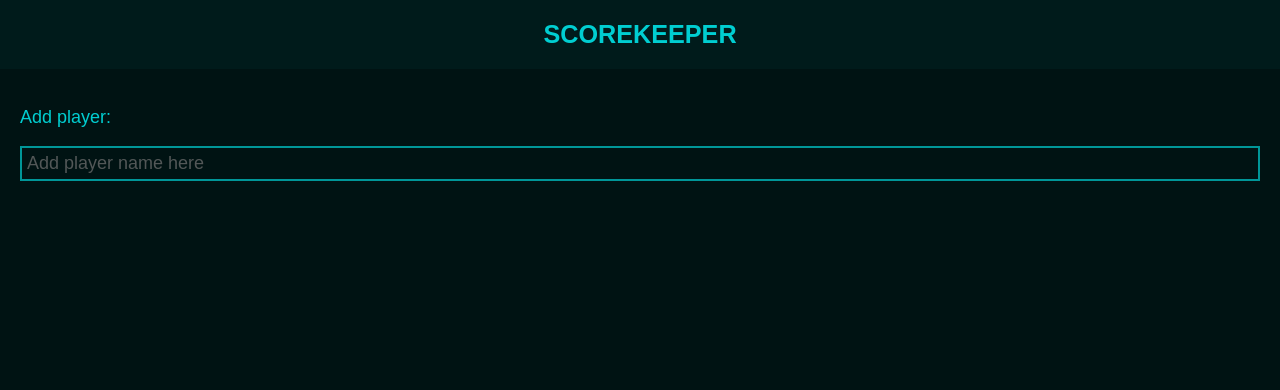
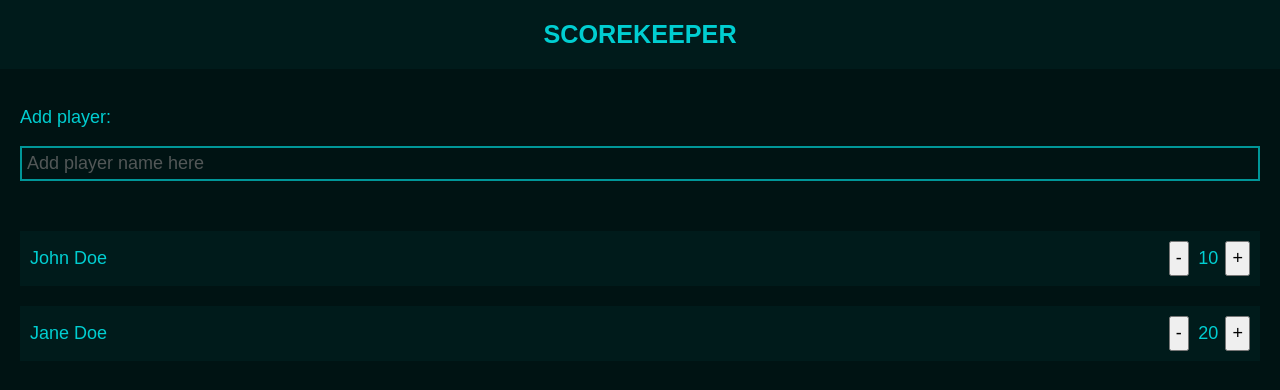
Before and after one commit to aseeba/scorekeeper, a React (Create React App) app: page / in a window 1280 px wide. Shown: the top 390 px of the page. Built offline with nearby package versions, Linux system fonts and the light colour scheme.

Commit message:
Add Player

```diff
--- a/src/components/App.js
+++ b/src/components/App.js
@@ -1,6 +1,7 @@
 import './App.css'
 import PlayerForm from './PlayerForm'
 import Header from './Header'
+import Player from './Player'
 
 function App() {
   return (
@@ -8,6 +9,18 @@ function App() {
     <Header title="SCOREKEEPER" />
     <div className="App">
       <PlayerForm onAddPlayer={() => console.log('onAddPlayer')} />
+      <Player
+      name="John Doe"
+      score="10"
+      onPlus={() => console.log('onPlus')}
+      onMinus={() => console.log('onPlus')}
+      />
+      <Player
+      name="Jane Doe"
+      score="20"
+      onPlus={() => console.log('onPlus')}
+      onMinus={() => console.log('onPlus')}
+      />
     </div>
     </>
   )
--- a/src/components/Player.css
+++ b/src/components/Player.css
@@ -0,0 +1,14 @@
+.Player {
+    display: flex;
+    align-items: center;
+    justify-content: space-between;
+    background-color: rgb(0, 27, 27);
+    padding: 10px;
+}
+
+.Player__score {
+    display: grid;
+    gap: 5px;
+    grid-template-columns: repeat(3, 1fr);
+    place-items: center;
+}
--- a/src/components/Player.js
+++ b/src/components/Player.js
@@ -0,0 +1,14 @@
+import './Player.css'
+
+export default function Player({ name, score, onMinus, onPlus}) {
+    return (
+        <section className="Player">
+            {name}
+            <div className="Player__score">
+                <button onClick={onMinus}>-</button>
+                <span>{score}</span>
+                <button onClick={onPlus}>+</button>
+            </div>
+        </section>
+    )
+}
--- a/src/components/PlayerForm.css
+++ b/src/components/PlayerForm.css
@@ -8,4 +8,5 @@
     opacity: 0.7;
     background-color:  rgb(0, 19, 19);
     color: white;
+    margin-bottom: 30px;
 }
```
